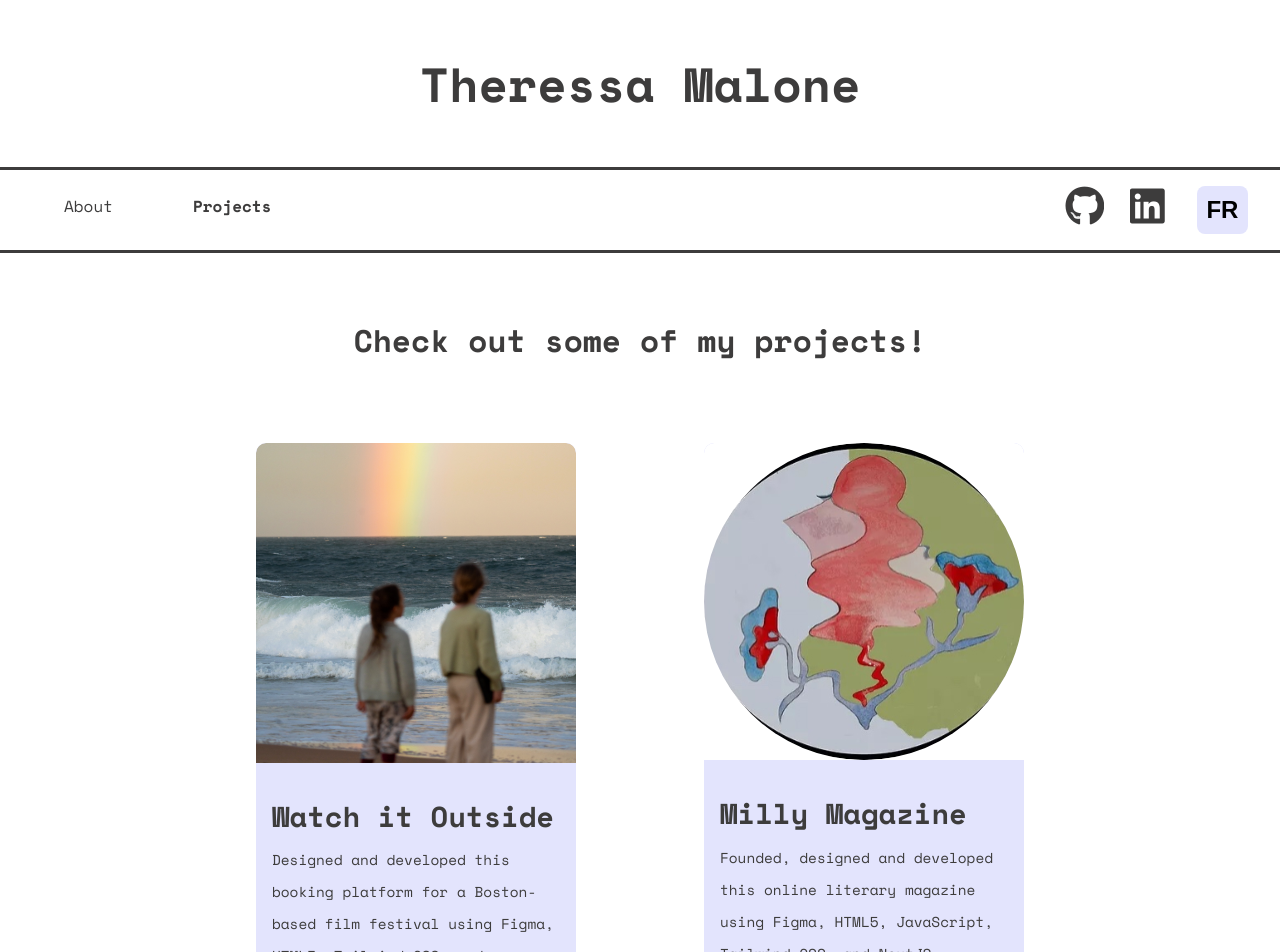
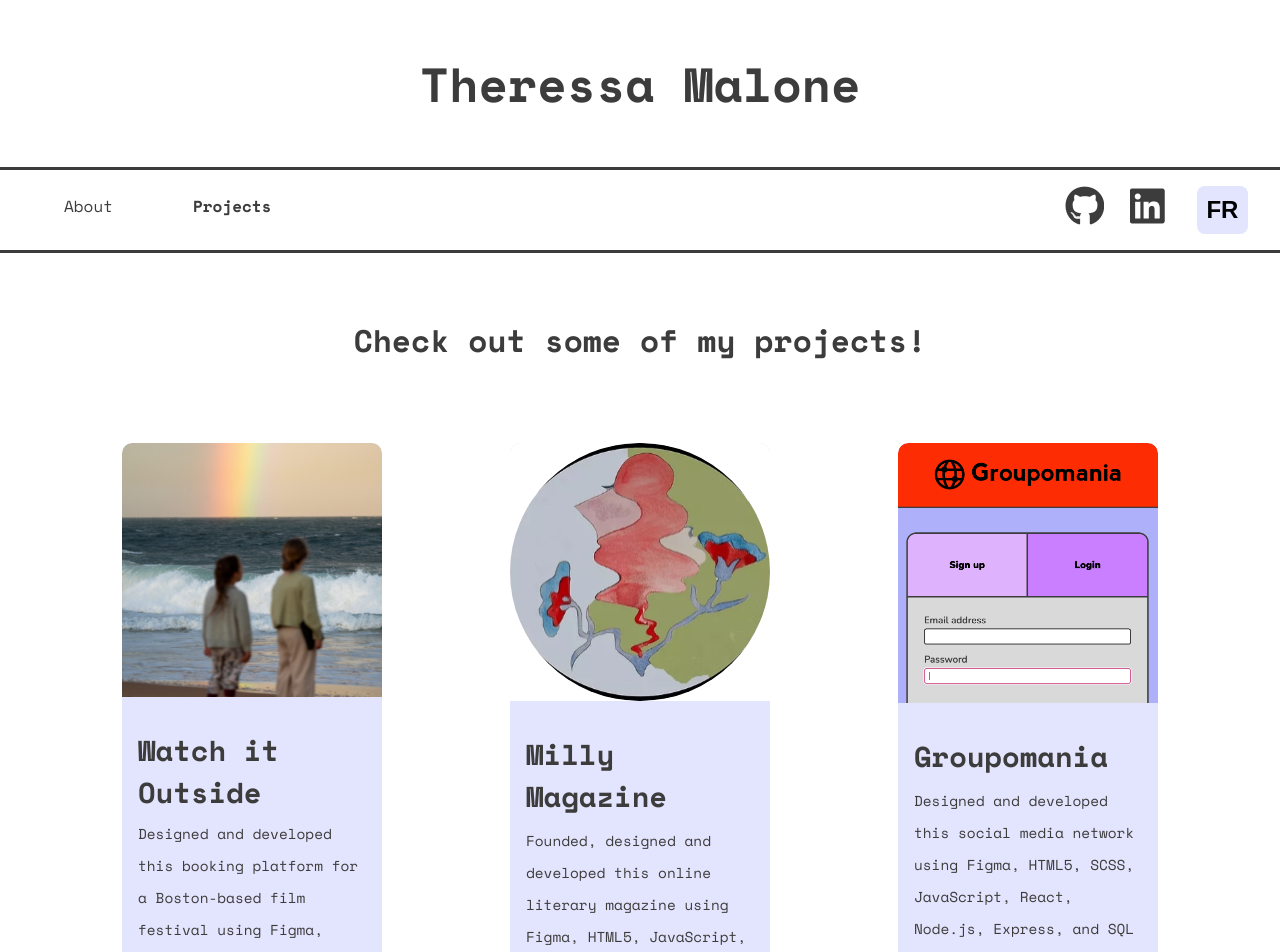
Before and after one commit to tssa017/portfolio, a React (Create React App) app: page /projects in a window 1280 px wide. Shown: the top 952 px of the page. Built offline with nearby package versions, Linux system fonts and the light colour scheme; a web font is replaced by a local one.

Commit message:
:lipstick: formatting

```diff
--- a/src/components/card/card.scss
+++ b/src/components/card/card.scss
@@ -9,10 +9,10 @@
     border: none;
     padding: 0 1rem 2rem 1rem;
     height: 620px;
-    width: 320px;
+    width: 260px;
 
     &__img {
-        width: 320px;
+        width: 260px;
         margin-bottom: 1rem;
         border: none;
         border-bottom-right-radius: 0;
--- a/src/components/language/language.scss
+++ b/src/components/language/language.scss
@@ -29,7 +29,7 @@
 
     #middle-item {
         border-top: 2px solid $colorBorder;
-        border-bottom: 2px solid $colorBorder;
+        // border-bottom: 2px solid $colorBorder;
     }
 }
 
@@ -69,7 +69,7 @@
 
         #middle-item {
             border-top: none;
-            border-bottom: none;
+            // border-bottom: none;
         }
     }
 }
```
